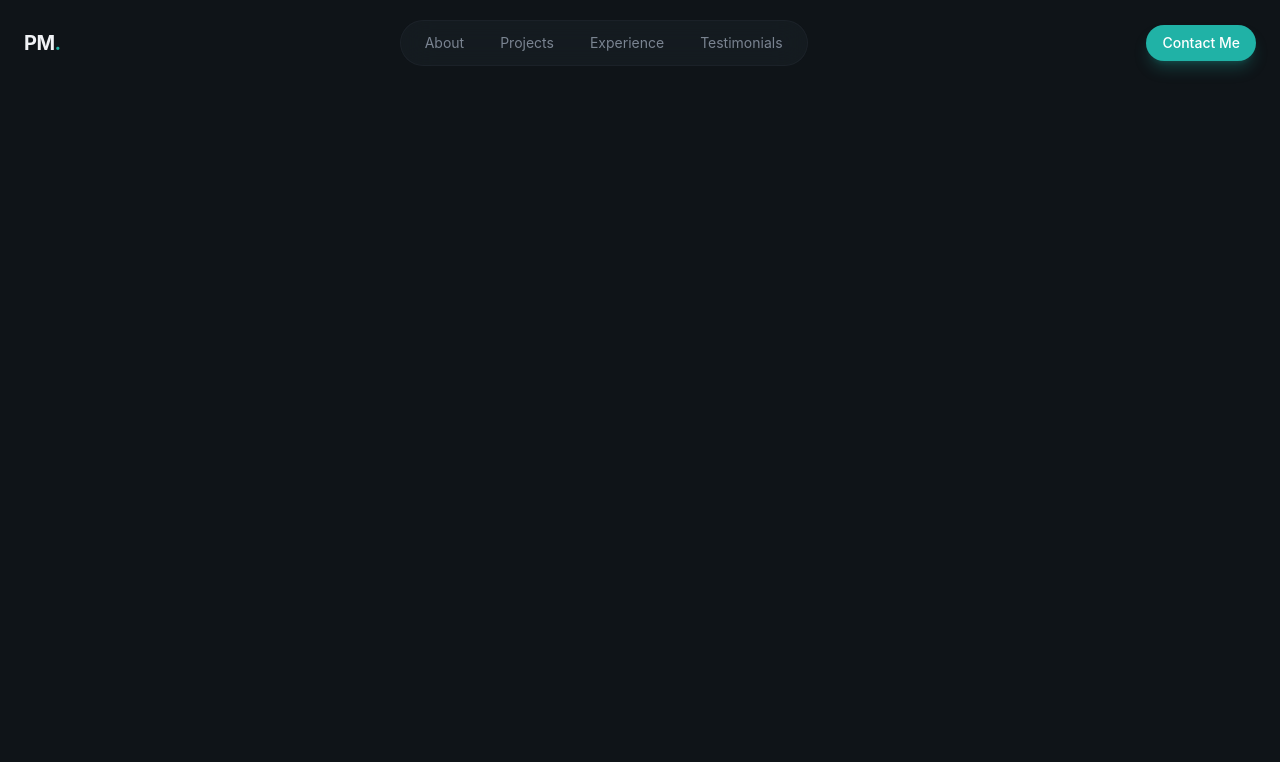
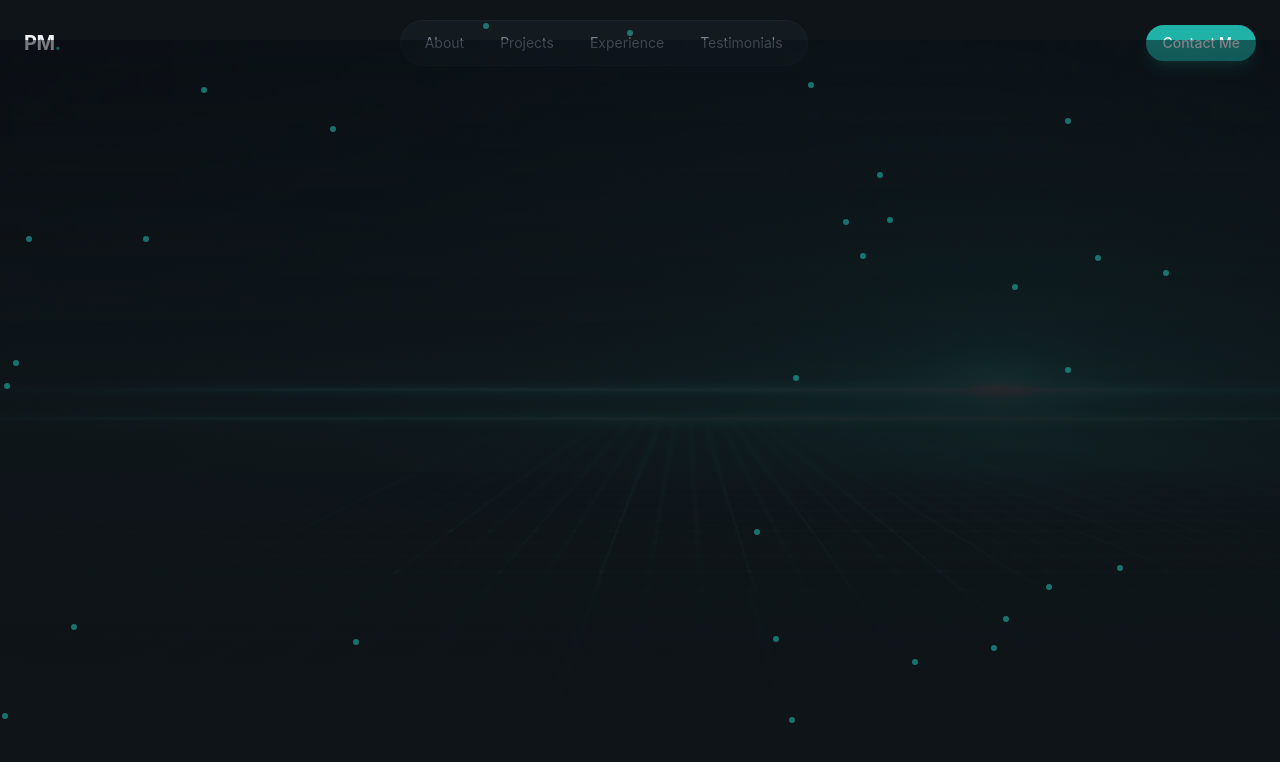
Before and after one commit to Ridzzz0Alam/dev_personal_project, a React (Vite) app: page / in a window 1280 px wide. Shown: the top 762 px of the page. Built offline with nearby package versions, Linux system fonts and the light colour scheme.

Commit message:
moded hero section

```diff
--- a/src/sections/Hero.jsx
+++ b/src/sections/Hero.jsx
@@ -1,3 +1,28 @@
 export const Hero = () =>{
-    return <section></section>
-}
+    return (
+        <section className="relative min-h-screen flex items-center overflow-hidden">
+            {/* Bg */}
+            <div className="absolute insert-0">
+                <img
+                src="/hero-bg.jpg"
+                alt="Hero Image"
+                className="w-full h-full object-cover opacity-40"
+                />
+                <div className="absolute inset-0 bg-gradient-to-b from-background/20 via-background/80 to-background"/>
+            </div>
+
+            {/* Green Dots */}
+            <div>
+               {[...Array(30)].map((_,i) => (
+                <div className="absolute w-1.5 h-1.5 rounded-full opacity-60"
+                style={{
+                    backgroundColor: "#20B2A6",
+                    left: `${Math.random() * 100}%`,
+                    top:`${Math.random() * 100}%`,
+                }}
+                />
+               ))}
+            </div>
+        </section>
+    );
+};
```
